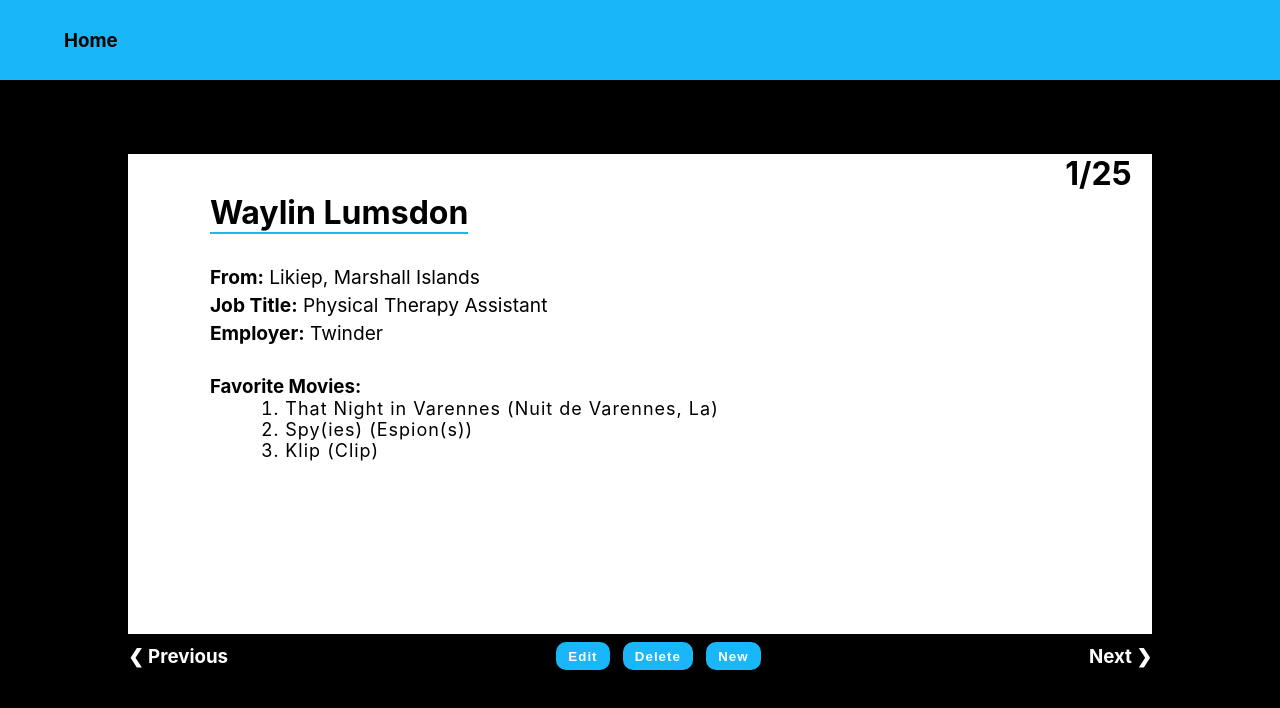
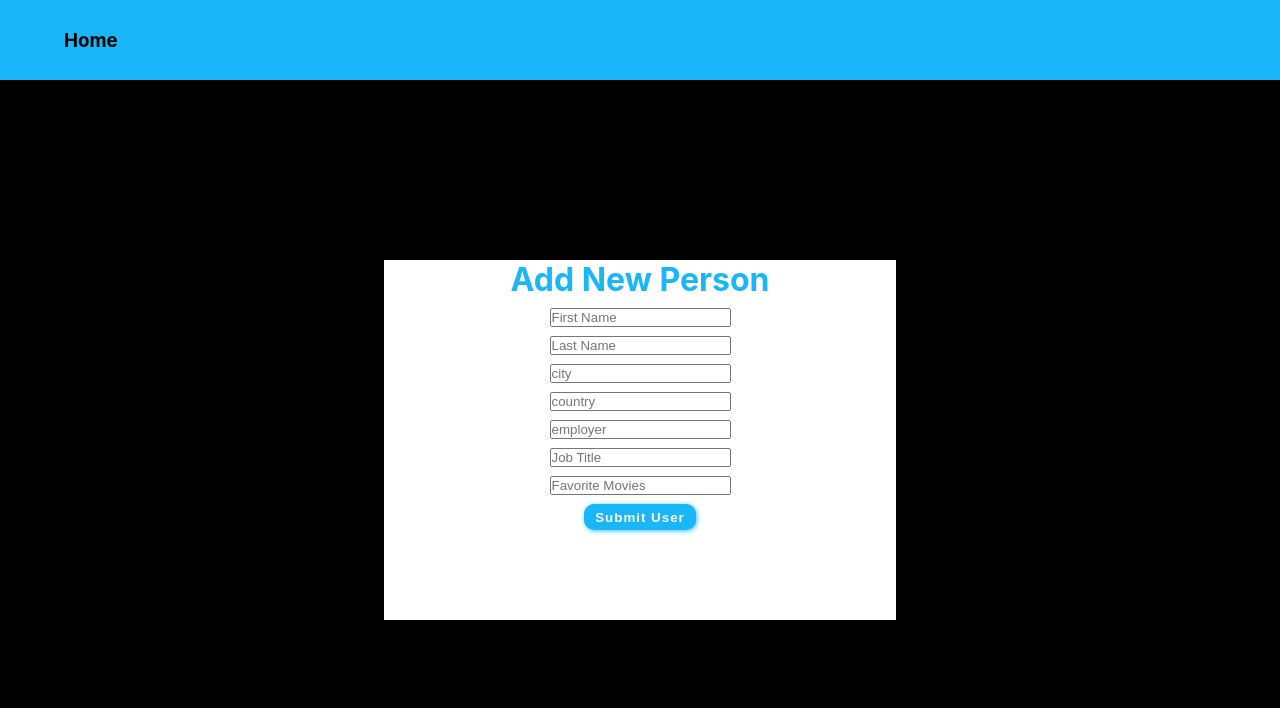
Before and after one commit to alexlamb10/user-directory, a React (Create React App) app: page / in a window 1280 px wide. Both pictures are taken after a click on the button "New". Shown: the top 708 px of the page. Built offline with nearby package versions, Linux system fonts and the light colour scheme.

Commit message:
New button works to add a new person to the person array to display

```diff
--- a/package.json
+++ b/package.json
@@ -7,6 +7,7 @@
     "@testing-library/react": "^13.1.1",
     "@testing-library/user-event": "^13.5.0",
     "react": "^18.0.0",
+    "react-bootstrap": "^2.3.0",
     "react-dom": "^18.0.0",
     "react-scripts": "5.0.1",
     "web-vitals": "^2.1.4"
--- a/src/App.css
+++ b/src/App.css
@@ -66,6 +66,33 @@
   margin-left: 10%;
 }
 
+.add-form {
+  background-color: white;
+  width: 40%;
+  margin-left: 30%;
+  height: 45vh;
+  display: flex;
+  flex-direction: column;
+  align-items: center;
+}
+
+input{
+  display: block;
+  margin-top: 5%;
+}
+
+input:focus{
+  outline: solid 2px #61dafb ;
+}
+
+.add{
+  margin: 5%;
+}
+
+.add-user{
+  color: #19b6fa;
+}
+
 .edit-div{
   color: white;
   margin: 1vh 10% 7vh 10%;
@@ -89,6 +116,7 @@
 .btn {
   background-color: #19b6fa;
   border-color: #19b6fa;
+  box-shadow: 1px 1px 5px #39c2fc;
   border-radius: 10px;
   padding: 3% 6%;
   border-style: none;
@@ -97,6 +125,13 @@
   letter-spacing: 1px;
   cursor: pointer;
 }
+
+.btn:hover{
+  background-color: #39c2fc;
+  transform: scale(.95);
+  color: black;
+}
+
 .next, .prev{
   cursor: pointer;
 }
@@ -131,3 +166,7 @@ ol{
   flex-direction: column;
   align-items:flex-start;
 }
+
+.hide {
+  display: none;
+}
--- a/src/App.js
+++ b/src/App.js
@@ -9,7 +9,6 @@ function App() {
       <Header />
       <div className="App">
         <Card />
-        {/* <Buttons /> */}
       </div>
     </div>
   );
--- a/src/components/Card.js
+++ b/src/components/Card.js
@@ -5,6 +5,20 @@ import data from "../data";
 function Card() {
   const [index, setIndex] = useState(0);
   const [people, setPeople] = useState(data);
+  const [show, setShow] = useState(false);
+
+  const newUser = {
+    id: people.length + 1,
+    name: {
+      first: "",
+      last: "",
+    },
+    city: "",
+    country: "",
+    employer: "",
+    title: "",
+    favoriteMovies: [],
+  };
 
   function deletePerson() {
     let newArr = [...people];
@@ -12,16 +26,8 @@ function Card() {
     setPeople(newArr);
   }
 
-  let [
-    id,
-    name,
-    city,
-    country,
-    employer,
-    title,
-    favoriteMovies,
-    total,
-  ] = useDisplayHook(index, people);
+  let [id, name, city, country, employer, title, favoriteMovies, total] =
+    useDisplayHook(index, people);
 
   let movieList = favoriteMovies.map((movie, index) => {
     return <li key={index}>{movie}</li>;
@@ -40,10 +46,80 @@ function Card() {
       setIndex(index - 1);
     }
   }
+  function handleChange(e) {
+    let key = e.target.name;
+    newUser[key] = e.target.value;
+    console.log(newUser);
+  }
+  function handleNameChange(e) {
+    let key = e.target.name;
+    newUser.name[key] = e.target.value;
+    console.log(newUser);
+  }
+  function handleFavMovies(e) {
+    let arr = e.target.value.split(", ");
+    newUser.favoriteMovies = arr;
+    console.log(newUser);
+  }
+  function handleSubmit(e) {
+    e.preventDefault();
+    let newArr = [...people];
+    newArr.push(newUser);
+    setPeople(newArr);
+    setShow(false);
+  }
 
   return (
     <div>
-      <div className="card-div">
+      <div className={show ? "add-form" : "hide"}>
+        <h1 className="add-user">Add New Person</h1>
+        <form>
+          <input
+            type="text"
+            name="first"
+            placeholder="First Name"
+            onChange={handleNameChange}
+          />
+          <input
+            type="text"
+            name="last"
+            placeholder="Last Name"
+            onChange={handleNameChange}
+          />
+          <input
+            type="text"
+            name="city"
+            placeholder="city"
+            onChange={handleChange}
+          />
+          <input
+            type="text"
+            name="country"
+            placeholder="country"
+            onChange={handleChange}
+          />
+          <input
+            type="text"
+            name="employer"
+            placeholder="employer"
+            onChange={handleChange}
+          />
+          <input
+            type="text"
+            name="title"
+            placeholder="Job Title"
+            onChange={handleChange}
+          />
+          <input
+            type="text"
+            name="favoriteMovies"
+            placeholder="Favorite Movies"
+            onChange={handleFavMovies}
+          />
+          <button className="btn add" onClick={handleSubmit}>Submit User</button>
+        </form>
+      </div>
+      <div className={!show ? "card-div" : "hide"}>
         <h1 className="index">
           {index + 1}/{people.length}
         </h1>
@@ -64,18 +140,20 @@ function Card() {
           <ol className="list">{movieList}</ol>
         </div>
       </div>
-      <div className="edit-div">
+      <div className={!show ? "edit-div" : "hide"}>
         <div>
           <h3 onClick={() => prevPerson()} className="prev">
             &#10094; Previous
           </h3>
         </div>
-        <div className="buttons-div">
+        <div className={"buttons-div"}>
           <button className="btn">Edit</button>
           <button onClick={() => deletePerson()} className="btn">
             Delete
           </button>
-          <button className="btn">New</button>
+          <button className="btn" onClick={() => setShow(true)}>
+            New
+          </button>
         </div>
         <div>
           <h3 onClick={() => nextPerson()} className="next">
```
Also changed, not shown: src/components/Buttons.js (deleted, +0 -21 lines), 1 other file (tests, documents, lock files or other folders).
